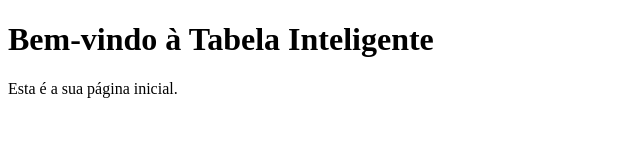
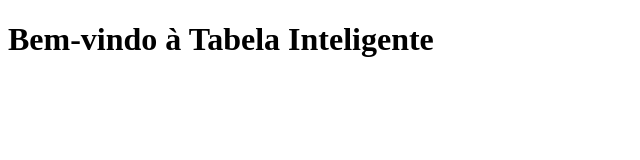
Before and after one commit to Izaquechatinho/tabela-inteligente, a plain HTML site: page index.html in a window 1280 px wide. Shown: the whole page, without its empty margins (0-640 px from the left). Drawn offline with Linux system fonts and the light colour scheme.

Commit message:
Update index.html

```diff
--- a/index.html
+++ b/index.html
@@ -7,6 +7,8 @@
 </head>
 <body>
     <h1>Bem-vindo à Tabela Inteligente</h1>
-    <p>Esta é a sua página inicial.</p>
+    <link rel="stylesheet" href="styles.css">
+    <script src="script.js"></script>
+
 </body>
 </html>
```
